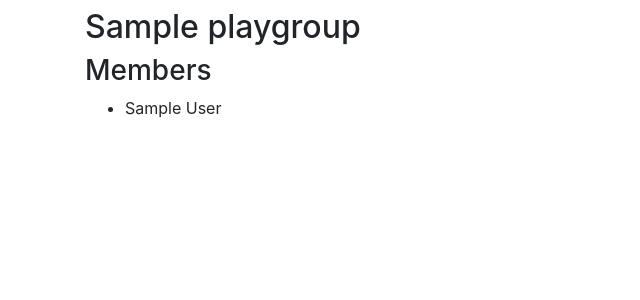
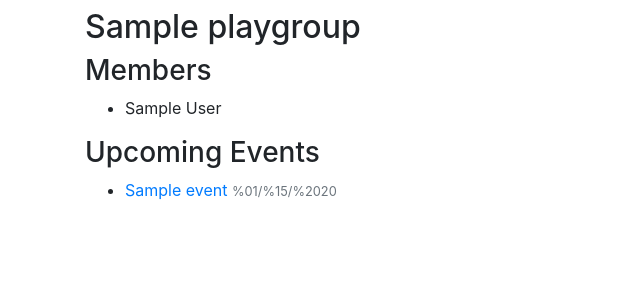
Before and after one commit to zachtib/MTGRollCall, a Django app: page /playgroup/1/ in a window 1280 px wide. Shown: the part 56-356 px from the top of the page, without its empty margins (0-640 px from the left). Run offline with Django 3.2, Linux system fonts and the light colour scheme; a user stored in the database is signed in; tables that the repository leaves empty hold one stand-in row (values such as "Sample post"); some libraries are stand-ins or nearby versions.

Commit message:
display events on details page

```diff
--- a/playgroup/views.py
+++ b/playgroup/views.py
@@ -1,3 +1,5 @@
+from datetime import date
+
 from django.contrib.auth.decorators import login_required
 from django.http import Http404
 from django.shortcuts import render, get_object_or_404
@@ -47,8 +49,10 @@ def details(request, group_id):
     playgroup = get_object_or_404(PlayGroup, pk=group_id)
     if not playgroup.viewable_by(request.user):
         raise Http404()
+    events = playgroup.event_set.filter(date__gte=date.today()).order_by('date')
     return render(request, 'playgroup/details.html', {
         'playgroup': playgroup,
+        'events': events,
     })
 
 
--- a/templates/playgroup/details.html
+++ b/templates/playgroup/details.html
@@ -11,4 +11,14 @@
     {% endfor %}
 </ul>
 
+<h3>Upcoming Events</h3>
+<ul>
+    {% for event in events %}
+    <li>
+        <a href="{{ event.get_absolute_url }}">{{ event.name }}</a>
+        <small class="text-muted">{{ event.date }}</small>
+    </li>
+    {% endfor %}
+</ul>
+
 {% endblock %}
```
